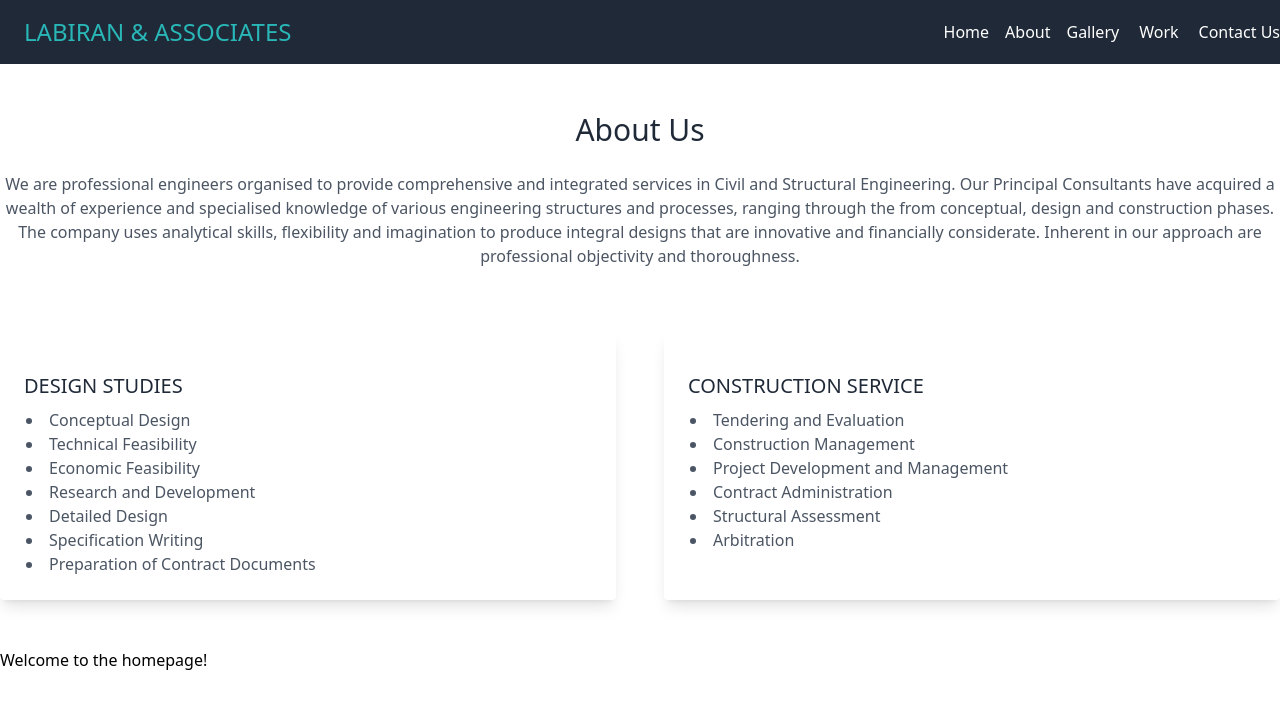
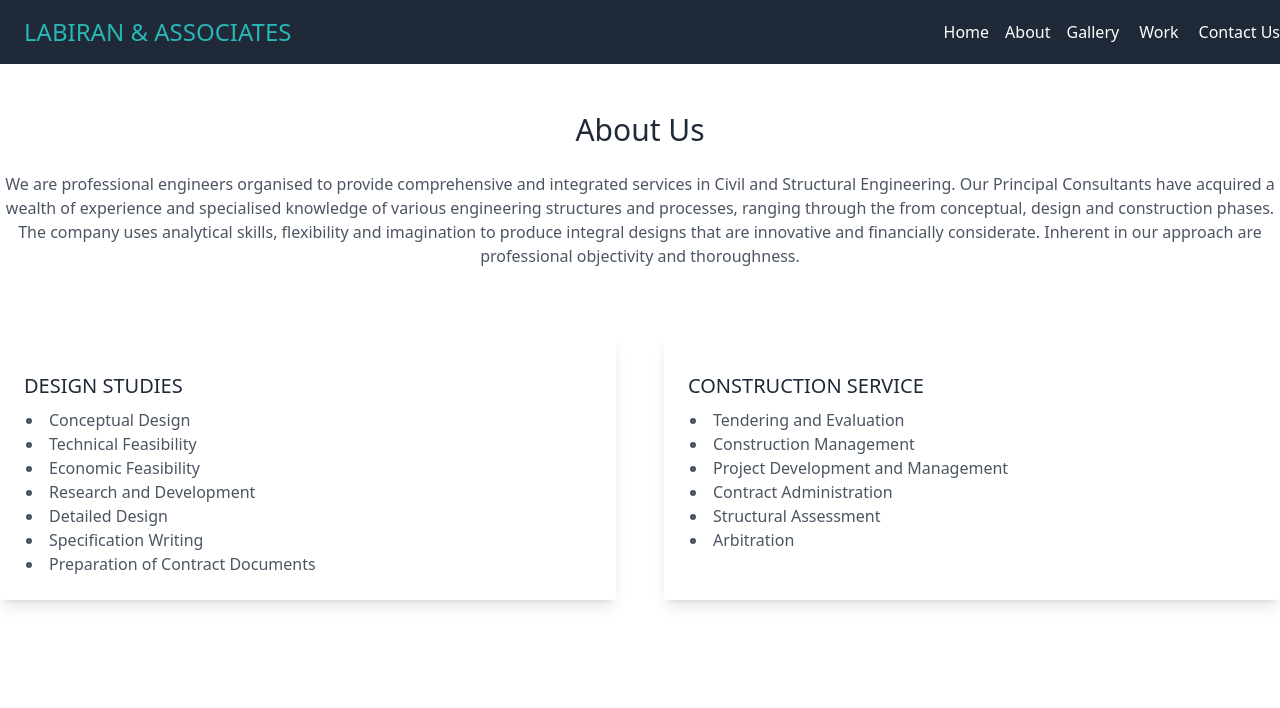
Before and after one commit to Ebukaar/wole_work_portfolio, a Next.js app: page / in a window 1280 px wide. Shown: the top 708 px of the page. Built offline with nearby package versions, Linux system fonts and the light colour scheme; no server answers.

Commit message:
about us bug fixed

```diff
--- a/pages/index.js
+++ b/pages/index.js
@@ -8,7 +8,7 @@ function HomePage() {
       <AboutAndServices/>
       {/* <AboutUs /> */}
       {/* <Services /> */}
-      Welcome to the homepage!
+      {/* Welcome to the homepage! */}
     </div>
   );
 }
```
